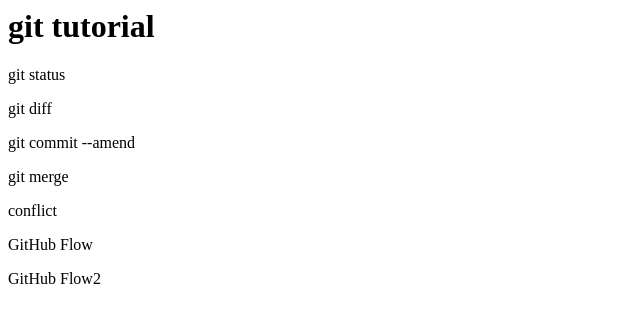
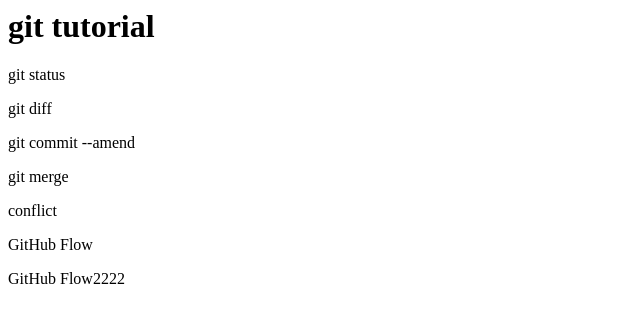
Before and after one commit to tatsuya1995/git_tutorial, a plain HTML site: page index.html in a window 1280 px wide. Shown: the full height of the page, 0-640 px from the left. Drawn offline with Linux system fonts and the light colour scheme.

Commit message:
トライ

```diff
--- a/index.html
+++ b/index.html
@@ -5,4 +5,4 @@
 <p>git merge</p>
 <p>conflict</p>
 <p>GitHub Flow</p>
-<p>GitHub Flow2</p>
+<p>GitHub Flow2222</p>
```
